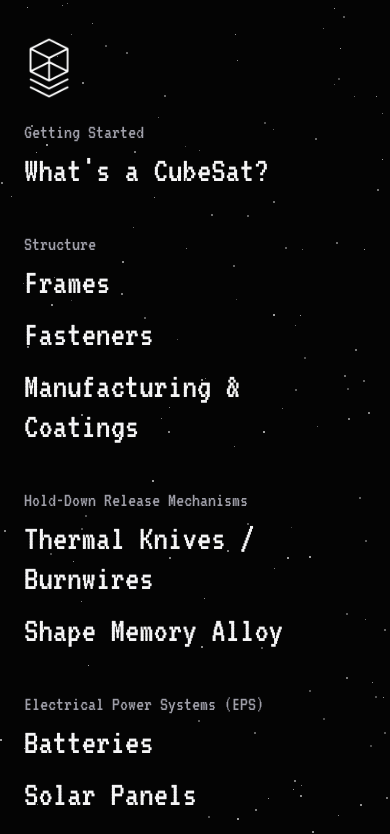
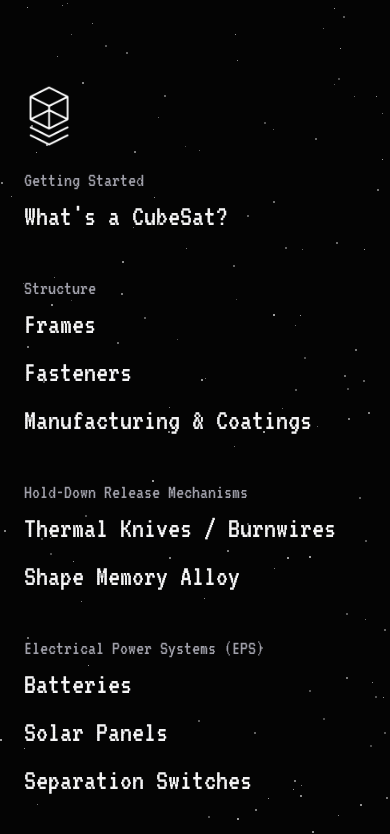
Before and after one commit to CubeSource/website-resources, a Next.js app in the folder resources/: page / in a window 390 px wide. Shown: the top 834 px of the page. Built offline with nearby package versions, Linux system fonts and the light colour scheme.

Commit message:
added x svg to indicate when title clicked

```diff
--- a/resources/app/page.tsx
+++ b/resources/app/page.tsx
@@ -19,7 +19,7 @@ export default function Home() {
   return (
     <div className="relative min-h-dvh bg-black text-zinc-200">
       <StarryBackground />
-      <div className="relative z-10 flex min-h-dvh items-start justify-center pt-8 px-6 sm:pt-16 md:px-10 md:py-40">
+      <div className="relative z-10 flex min-h-dvh items-start justify-center py-20 px-6 sm:py-24 md:px-10 md:py-40">
         <div className="w-full max-w-3xl">
           <Image
             src="/Logo.png"
@@ -61,13 +61,35 @@ export default function Home() {
                         }
                       }}
                     >
+                      <div className="flex items-center gap-3">
                         <span
-                        className={`${vt323.className} inline-block text-4xl text-zinc-100 transition-colors duration-300 ease-out group-hover:text-zinc-200 sm:text-5xl${
+                          className={`${vt323.className} inline-block text-3xl text-zinc-100 transition-colors duration-300 ease-out group-hover:text-zinc-200 sm:text-5xl${
                             openRoute === item.route ? " text-zinc-200" : ""
                           }`}
                         >
                           {item.title}
                         </span>
+                        <span
+                          className={`pointer-events-none inline-flex h-6 w-4 items-center justify-center text-zinc-300 transition-opacity duration-300 ease-out${
+                            openRoute === item.route ? " opacity-100" : " opacity-0"
+                          }`}
+                          aria-hidden="true"
+                        >
+                          <svg
+                            xmlns="http://www.w3.org/2000/svg"
+                            viewBox="0 0 24 24"
+                            fill="none"
+                            stroke="currentColor"
+                            strokeWidth="1.5"
+                            strokeLinecap="round"
+                            strokeLinejoin="round"
+                            className="h-4 w-4"
+                          >
+                            <path d="M18 6L6 18" />
+                            <path d="M6 6l12 12" />
+                          </svg>
+                        </span>
+                      </div>
                       <span
                         className={`mt-0 block max-h-0 max-w-xl overflow-hidden text-sm text-zinc-400 opacity-0 transition-all duration-300 ease-out group-hover:mt-2 group-hover:max-h-40 group-hover:opacity-100 md:text-base${
                           openRoute === item.route
```
Lines whose indentation alone changed are shown as unchanged.
